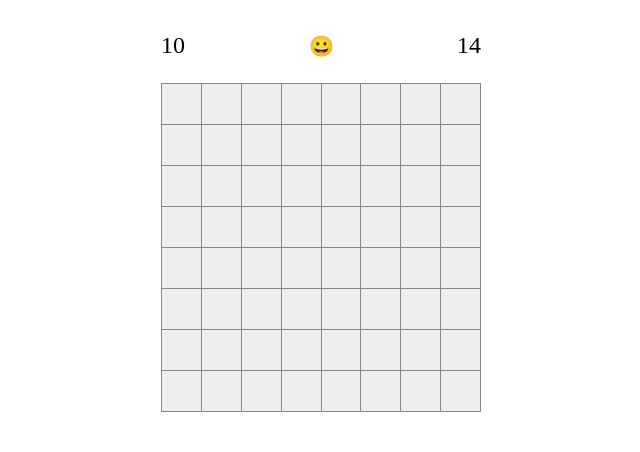
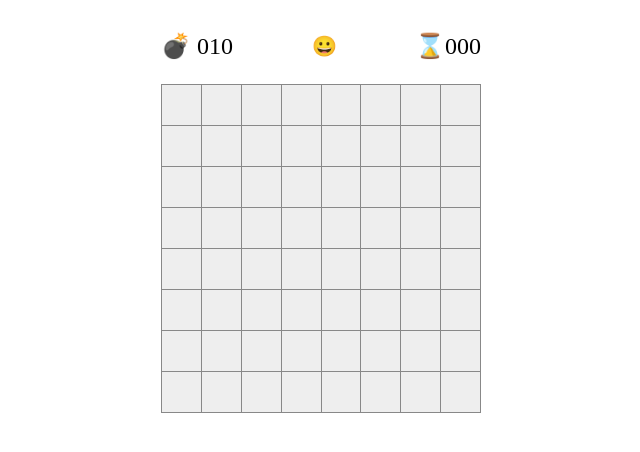
Before and after one commit to tmmoond8/Minesweeper, a React (Create React App) app: page / in a window 1280 px wide. Shown: the top 452 px of the page, without its empty margins (319-959 px from the left). Built offline with nearby package versions, Linux system fonts and the light colour scheme.

Commit message:
feat: game playing & end

```diff
--- a/src/components/Display.tsx
+++ b/src/components/Display.tsx
@@ -12,13 +12,12 @@ export default function Display(): JSX.Element {
     mineCounter.onReset();
     gameBoard.onReset();
   }, [mineCounter, gameBoard]);
-  const elapsedTime = 14;
 
   return (
     <Panel>
-      <Counter>{mineCounter.count}</Counter>
+      <Counter>💣 {String(mineCounter.count).padStart(3, '0')}</Counter>
       <ResetButton onClick={handleReset}>😀</ResetButton>
-      <Timer>{elapsedTime}</Timer>
+      <Timer>⌛{String(gameBoard.elapsedTime).padStart(3, '0')}</Timer>
     </Panel>
   );
 }
--- a/src/components/GameBoard.tsx
+++ b/src/components/GameBoard.tsx
@@ -6,7 +6,7 @@ import Square from './Square';
 import { Square as SquareType } from '../types';
 
 export default function GameBoard(): JSX.Element {
-  const { squares, mines } = useGameBoard();
+  const { squares } = useGameBoard();
   return (
     <Board>
       {squares.map((rows: SquareType[]) => (
--- a/src/components/Square.tsx
+++ b/src/components/Square.tsx
@@ -2,7 +2,7 @@
 import { jsx } from '@emotion/core';
 import styled from '@emotion/styled';
 import { Position } from '../types';
-import { useMemo, useCallback, useEffect, MouseEvent } from 'react';
+import { useMemo, useCallback } from 'react';
 import useMineCounter from '../hooks/useMineCounter';
 import useSquare from '../hooks/useSquare';
 
@@ -18,24 +18,32 @@ export default function Square(props: SquareProps): JSX.Element {
   const handleRightClick = useCallback(
     (e) => {
       e.preventDefault();
+      if (square.isOpen) return;
       if (!isFlag) {
         mineCounter.onAddFlag({ x, y });
       } else {
         mineCounter.onRemoveFlag({ x, y });
       }
     },
-    [isFlag, mineCounter, x, y],
+    [isFlag, mineCounter, x, y, square],
   );
 
   return (
-    <StyledSquare onClick={onOpenSquare} onContextMenu={handleRightClick}>
+    <StyledSquare
+      onClick={() => !isFlag && onOpenSquare()}
+      onContextMenu={handleRightClick}
+      isOpen={square.isOpen}
+    >
       {isFlag && '🏳️‍🌈'}
-      {!isFlag && square.isOpen && square.displayValue}
+      {!isFlag &&
+        square.isOpen &&
+        square.displayValue !== '0' &&
+        square.displayValue}
     </StyledSquare>
   );
 }
 
-const StyledSquare = styled.li`
+const StyledSquare = styled.li<{ isOpen: boolean }>`
   display: flex;
   align-items: center;
   justify-content: center;
@@ -46,7 +54,7 @@ const StyledSquare = styled.li`
 
   list-style: none;
   font-size: 32px;
-  background-color: #eee;
+  background-color: ${(p) => (p.isOpen ? '#ccc' : '#eee')};
   border-bottom: 1px solid #888;
   border-right: 1px solid #888;
   cursor: pointer;
--- a/src/hooks/useGameBoard.tsx
+++ b/src/hooks/useGameBoard.tsx
@@ -1,4 +1,4 @@
-import { useCallback } from 'react';
+import { useCallback, useState, useEffect } from 'react';
 import { useSelector, useDispatch } from 'react-redux';
 import { openSquare, reset } from '../stores/gameBoard';
 import { RootState } from '../stores';
@@ -7,6 +7,9 @@ import { Position } from '../types';
 export default function useGameBoard() {
   const squares = useSelector((state: RootState) => state.gameBoard.squares);
   const mines = useSelector((state: RootState) => state.gameBoard.mines);
+  const gameState = useSelector(
+    (state: RootState) => state.gameBoard.gameState,
+  );
   const dispatch = useDispatch();
 
   const onOpenSquare = useCallback(
@@ -14,11 +17,28 @@ export default function useGameBoard() {
     [dispatch],
   );
 
+  const [elapsedTime, setElapsedTime] = useState(0);
+  useEffect(() => {
+    if (gameState === 'READY') {
+      setElapsedTime(0);
+    }
+    if (gameState === 'PLAYING') {
+      const timerId: ReturnType<typeof setTimeout> = setInterval(() => {
+        setElapsedTime(elapsedTime + 1);
+      }, 1000);
+      return () => {
+        clearInterval(timerId);
+      };
+    }
+  }, [gameState, elapsedTime, setElapsedTime]);
+
   const onReset = useCallback(() => dispatch(reset()), [dispatch]);
 
   return {
     squares,
     mines,
+    gameState,
+    elapsedTime,
     onOpenSquare,
     onReset,
   };
--- a/src/hooks/useMineCounter.tsx
+++ b/src/hooks/useMineCounter.tsx
@@ -1,12 +1,12 @@
-import { useCallback } from 'react';
+import { useCallback, useMemo } from 'react';
 import { useSelector, useDispatch } from 'react-redux';
-import { addFlag, removeFlag, reset } from '../stores/mineCounter';
+import { addFlag, removeFlag, reset } from '../stores/gameBoard';
 import { Position } from '../types';
 import { RootState } from '../stores';
 
 export default function useMineCounter() {
-  const count = useSelector((state: RootState) => state.mineCounter.count);
-  const flags = useSelector((state: RootState) => state.mineCounter.flags);
+  const mines = useSelector((state: RootState) => state.gameBoard.mines);
+  const flags = useSelector((state: RootState) => state.gameBoard.flags);
   const dispatch = useDispatch();
 
   const onAddFlag = useCallback(
@@ -17,6 +17,9 @@ export default function useMineCounter() {
     (position: Position) => dispatch(removeFlag(position)),
     [dispatch],
   );
+
+  const count = useMemo(() => mines.length - flags.length, [mines, flags]);
+
   const onReset = useCallback(() => dispatch(reset()), [dispatch]);
 
   return {
--- a/src/hooks/useSquare.tsx
+++ b/src/hooks/useSquare.tsx
@@ -12,10 +12,9 @@ export default function useSquare(position: Position) {
     return squares[position.y][position.x];
   }, [squares, position]);
 
-  const onOpenSquare = useCallback(() => dispatch(openSquare(position)), [
-    dispatch,
-    position,
-  ]);
+  const onOpenSquare = useCallback(() => {
+    dispatch(openSquare(position));
+  }, [dispatch, position]);
 
   return {
     square,
--- a/src/modules/Flags.ts
+++ /dev/null
@@ -1,11 +0,0 @@
-import { Position } from '../types';
-
-export const addFlag = (flags: Position[], position: Position) => {
-  return [...flags, position];
-};
-
-export const removeFlag = (flags: Position[], position: Position) => {
-  return flags.filter(
-    (flag: Position) => flag.x !== position.x || flag.y !== position.y,
-  );
-};
--- a/src/stores/gameBoard.ts
+++ b/src/stores/gameBoard.ts
@@ -1,49 +1,45 @@
-import { Position, Square } from '../types';
+import { Position, Square, GameState } from '../types';
 import * as gameManager from '../modules/gameManager';
 
 const OPEN_SQAURE = 'gameBoard/OPEN_SQAURE' as const;
 const RESET = 'gameBoard/RESET' as const;
+const ADD_FLAG = 'gameBoard/ADD_FLAG' as const;
+const REMOVE_FLAG = 'gameBoard/REMOVE_FLAG' as const;
 
 export const openSquare = (position: Position) => ({
   type: OPEN_SQAURE,
   payload: position,
 });
 
+export const addFlag = (position: Position) => ({
+  type: ADD_FLAG,
+  payload: position,
+});
+export const removeFlag = (position: Position) => ({
+  type: REMOVE_FLAG,
+  payload: position,
+});
+
 export const reset = () => ({ type: RESET });
 
-type GameBoardAction = ReturnType<typeof openSquare> | ReturnType<typeof reset>;
+type GameBoardAction =
+  | ReturnType<typeof openSquare>
+  | ReturnType<typeof addFlag>
+  | ReturnType<typeof removeFlag>
+  | ReturnType<typeof reset>;
 
 interface GameBoardState {
   squares: Square[][];
+  flags: Position[];
   mines: Position[];
+  gameState: GameState;
 }
 
 const initalState: GameBoardState = {
-  squares: new Array(8)
-    .fill(null)
-    .map((_, y) =>
-      new Array(8)
-        .fill(null)
-        .map((_, x) => ({ isOpen: false, isFlag: false, x, y })),
-    ),
-  mines: [
-    { x: 4, y: 1 },
-    { x: 1, y: 8 },
-    { x: 3, y: 9 },
-    { x: 4, y: 4 },
-    { x: 5, y: 2 },
-    { x: 6, y: 3 },
-    { x: 2, y: 3 },
-    { x: 1, y: 4 },
-    { x: 9, y: 3 },
-    { x: 2, y: 1 },
-  ],
-  // new Array(8 * 8)
-  //   .fill(null)
-  //   .map((_, index) => index)
-  //   .sort(() => Math.random() - 0.5)
-  //   .filter((_, index) => index < 10)
-  //   .map((num) => ({ x: num % 10, y: Math.floor(num / 10) })),
+  gameState: 'READY',
+  flags: [],
+  squares: gameManager.initSquares,
+  mines: gameManager.initMines,
 };
 
 function GameBoard(
@@ -52,14 +48,46 @@ function GameBoard(
 ): GameBoardState {
   switch (action.type) {
     case OPEN_SQAURE:
+      if (gameManager.isGameEnd(state.gameState)) {
+        return state;
+      }
+      const { squares, gameState } = gameManager.openSquare(
+        state.squares,
+        state.mines,
+        action.payload,
+      );
       return {
-        squares: gameManager.openSquare(
-          state.squares,
-          state.mines,
-          action.payload,
-        ),
-        mines: state.mines,
+        ...state,
+        squares,
+        gameState,
+        flags: gameState === 'CLEAR' ? state.mines : state.flags,
       };
+    case ADD_FLAG: {
+      if (gameManager.isGameEnd(state.gameState)) {
+        return state;
+      }
+      const nextFlags = [...state.flags, action.payload];
+      const isClear = gameManager.checkGameClear(
+        state.squares,
+        state.mines,
+        nextFlags,
+      );
+      return {
+        ...state,
+        flags: nextFlags,
+        gameState: isClear ? 'CLEAR' : state.gameState,
+      };
+    }
+    case REMOVE_FLAG: {
+      if (gameManager.isGameEnd(state.gameState)) {
+        return state;
+      }
+      const { x, y } = action.payload;
+      const nextFlags = state.flags.filter(
+        (flag: Position) => flag.x !== x || flag.y !== y,
+      );
+      return { ...state, flags: nextFlags };
+    }
     case RESET:
       return initalState;
     default:
--- a/src/stores/index.ts
+++ b/src/stores/index.ts
@@ -1,9 +1,7 @@
 import { combineReducers } from 'redux';
-import mineCounter from './mineCounter';
 import gameBoard from './gameBoard';
 
 const rootReducer = combineReducers({
-  mineCounter,
   gameBoard,
 });
 
--- a/src/stores/mineCounter.ts
+++ /dev/null
@@ -1,54 +0,0 @@
-import { Position } from '../types';
-import * as Flags from '../modules/Flags';
-
-const ADD_FLAG = 'mineCounter/ADD_FLAG' as const;
-const REMOVE_FLAG = 'mineCounter/REMOVE_FLAG' as const;
-const RESET = 'mineCounter/RESET' as const;
-
-export const addFlag = (position: Position) => ({
-  type: ADD_FLAG,
-  payload: position,
-});
-export const removeFlag = (position: Position) => ({
-  type: REMOVE_FLAG,
-  payload: position,
-});
-
-export const reset = () => ({ type: RESET });
-
-type MineCounterAction =
-  | ReturnType<typeof addFlag>
-  | ReturnType<typeof removeFlag>
-  | ReturnType<typeof reset>;
-
-interface MineCounterState {
-  count: number;
-  flags: Position[];
-}
-
-const initalState: MineCounterState = {
-  count: 10,
-  flags: [],
-};
-
-function mineCounter(
-  state: MineCounterState = initalState,
-  action: MineCounterAction,
-): MineCounterState {
-  switch (action.type) {
-    case ADD_FLAG: {
-      const nextFlags = Flags.addFlag(state.flags, action.payload);
-      return { count: initalState.count - nextFlags.length, flags: nextFlags };
-    }
-    case REMOVE_FLAG: {
-      const nextFlags = Flags.removeFlag(state.flags, action.payload);
-      return { count: initalState.count - nextFlags.length, flags: nextFlags };
-    }
-    case RESET:
-      return initalState;
-    default:
-      return state;
-  }
-}
-
-export default mineCounter;
--- a/src/types/index.d.ts
+++ b/src/types/index.d.ts
@@ -8,3 +8,5 @@ export interface Square extends Position {
   isFlag: boolean;
   displayValue?: string;
 }
+
+export type GameState = 'READY' | 'PLAYING' | 'OVER' | 'CLEAR';
```
Also changed, not shown: src/modules/gameManager.ts (+85 -8 lines).
